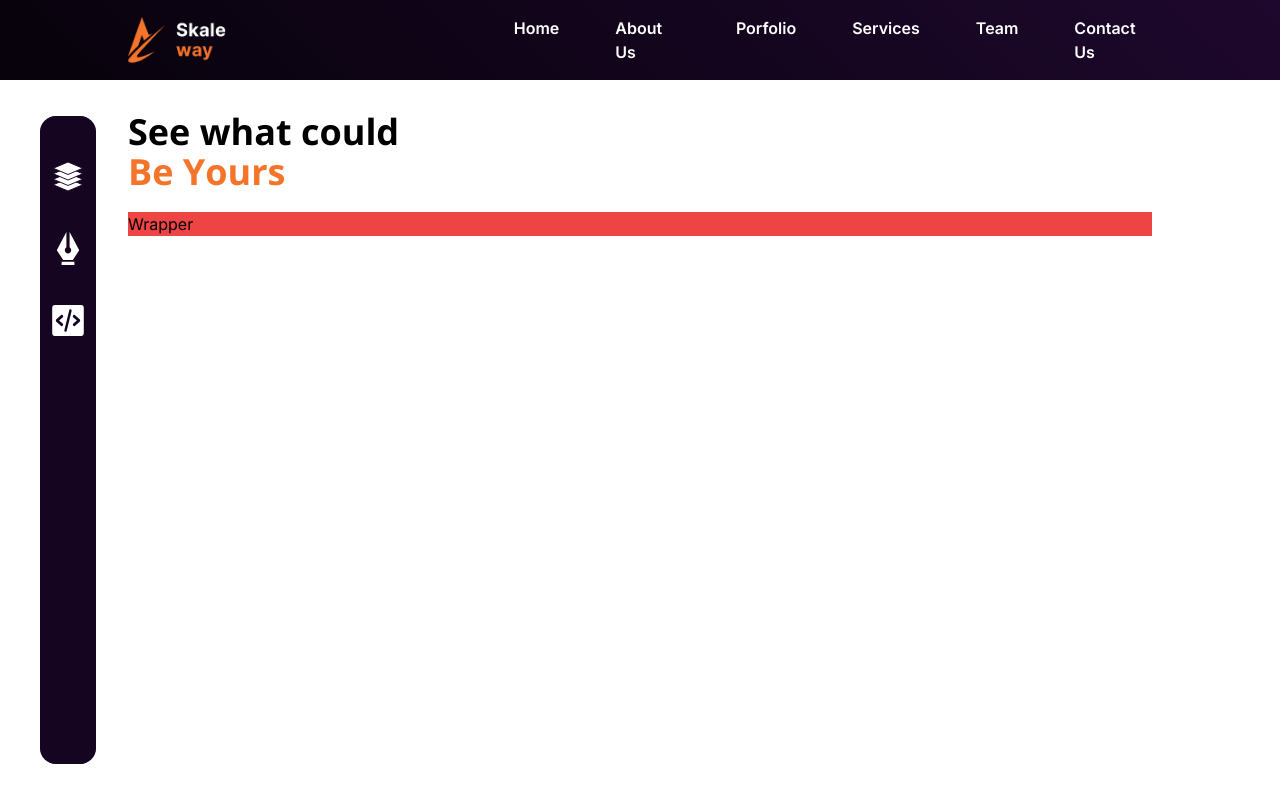
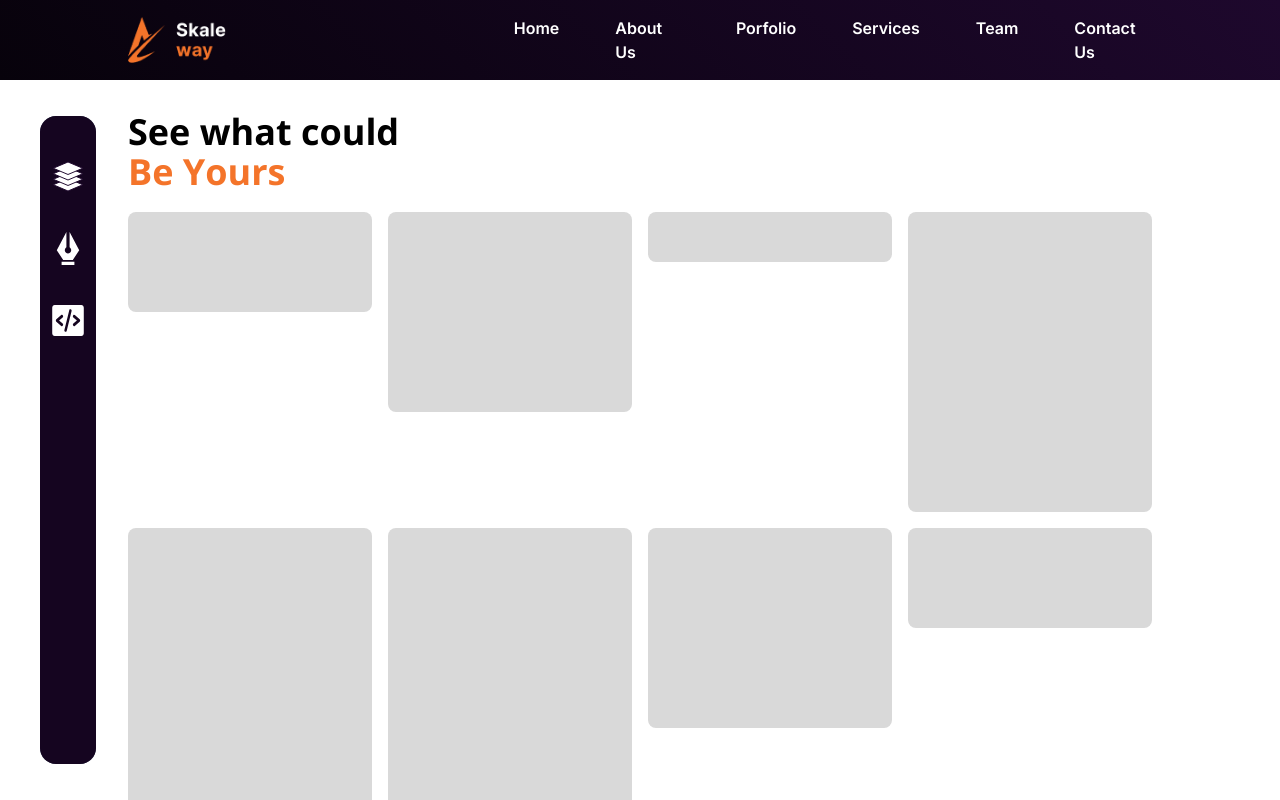
Before and after one commit to code-env/skaleway, a Next.js app: page /portfolio in a window 1280 px wide. Shown: the top 800 px of the page. Built offline with nearby package versions, Linux system fonts and the light colour scheme.

Commit message:
made some changes

```diff
--- a/src/app/(site)/components/Tools/Workers.tsx
+++ b/src/app/(site)/components/Tools/Workers.tsx
@@ -5,7 +5,7 @@ import Worker from "./Worker";
 const Workers: React.FC = () => {
   const workers = useDevelpers();
   return (
-    <div className="flex flex-col gap-2 flex-1 justify-between">
+    <div className="flex flex-col gap-2 flex-1 justify-between" id="team">
       {workers.map((worker, index) => (
         <div key={index} className="flex-1 flex flex-col gap-2">
           <p className="font-bold text-xl">{worker.name}</p>
--- a/src/app/(site)/components/services/Services.tsx
+++ b/src/app/(site)/components/services/Services.tsx
@@ -5,7 +5,7 @@ import React from "react";
 const Services = () => {
   const services = useServices();
   return (
-    <div className="responsive-px w-full">
+    <div className="responsive-px w-full" id="services">
       <div className="flex flex-col gap-10">
         <h1 className="font-sans text-[32px] text-secondary text-center font-semibold">
           Our Services
--- a/src/app/globals.css
+++ b/src/app/globals.css
@@ -18,10 +18,8 @@
 
 html {
   scroll-behavior: smooth !important;
+  scroll-padding: 5rem;
 }
-
-/* background: var(--linear-fill-hero, linear-gradient(224deg, #1E082D 0%, #07020B 100%));
-background: var(--linear-gradient, linear-gradient(224deg, #1E082D 0%, #07020B 100%)); */
 
 .bg-gradient {
   background: linear-gradient(224deg, #1e082d 0%, #07020b 100%);
@@ -85,6 +83,11 @@ background: var(--linear-gradient, linear-gradient(224deg, #1E082D 0%, #07020B 1
   content: "";
   height: 100%;
   width: 100%;
+  /* grid-template-rows: ; */
   background-color: red;
   position: absolute;
 }
+
+.projects {
+  grid-template-rows: masonry !important;
+}
--- /dev/null
+++ b/src/app/portfolio/components/Project.tsx
@@ -0,0 +1,18 @@
+import React from "react";
+
+interface projectProps {
+  height: number;
+}
+
+const Project: React.FC<projectProps> = ({ height }) => {
+  return (
+    <div
+      className="bg-neutral rounded-lg duration-300 cursor-pointer hover:shadow-lg"
+      style={{
+        height: height,
+      }}
+    ></div>
+  );
+};
+
+export default Project;
--- /dev/null
+++ b/src/app/portfolio/components/Projects.tsx
@@ -0,0 +1,43 @@
+import React from "react";
+import Project from "./Project";
+
+const Projects = () => {
+  const projects = [
+    {
+      height: 100,
+    },
+    {
+      height: 200,
+    },
+    {
+      height: 50,
+    },
+    {
+      height: 300,
+    },
+    {
+      height: 400,
+    },
+    {
+      height: 400,
+    },
+    {
+      height: 200,
+    },
+    {
+      height: 100,
+    },
+    {
+      height: 100,
+    },
+  ];
+  return (
+    <div className="grid grid-cols-1 sm:grid-cols-2 gap-4 grid-flow-dense md:grid-cols-3 projects grid-rows-[masonry] xl:grid-cols-4">
+      {projects.map((project, index) => (
+        <Project height={project.height} key={index} />
+      ))}
+    </div>
+  );
+};
+
+export default Projects;
--- a/src/app/portfolio/components/Wrapper.tsx
+++ b/src/app/portfolio/components/Wrapper.tsx
@@ -1,7 +1,12 @@
 import React from "react";
+import Projects from "./Projects";
 
 const Wrapper = () => {
-  return <div className="bg-red-500 flex-1">Wrapper</div>;
+  return (
+    <div className="flex-1">
+      <Projects />
+    </div>
+  );
 };
 
 export default Wrapper;
--- a/src/app/portfolio/page.tsx
+++ b/src/app/portfolio/page.tsx
@@ -12,6 +12,10 @@ const Porfolio = () => {
           <span className="text-primary">Be Yours</span>
         </p>
         <Wrapper />
+        <div />
+        <div />
+        <div />
+        <div />
       </div>
     </div>
   );
--- a/src/components/Header/Header.tsx
+++ b/src/components/Header/Header.tsx
@@ -4,14 +4,15 @@ import { useHeaderRoutes } from "@/constants";
 import React, { useEffect, useState } from "react";
 import NavItem from "./NavItem";
 import Logo from "../Logo";
-import { usePathname } from "next/navigation";
+import { useParams, usePathname } from "next/navigation";
 
 const Header = () => {
   const routes = useHeaderRoutes();
   const pathname = usePathname();
+  const params = useParams();
 
   useEffect(() => {
-    console.log(pathname);
+    console.log(params);
   }, []);
 
   const [bgColor, setBgColor] = useState(false);
@@ -47,6 +48,7 @@ const Header = () => {
               href={route.path}
               key={index}
               index={index}
+              link={route.link}
             />
           ))}
         </ul>
--- a/src/components/Header/NavItem.tsx
+++ b/src/components/Header/NavItem.tsx
@@ -6,11 +6,12 @@ import { fadeIn } from "@/utils/motion";
 
 interface NavItemProps {
   label: string;
-  href: string;
+  href?: string;
+  link?: string;
   index: number;
 }
 
-const NavItem: React.FC<NavItemProps> = ({ label, href, index }) => {
+const NavItem: React.FC<NavItemProps> = ({ label, href, link, index }) => {
   return (
     <motion.li
       variants={fadeIn(
@@ -22,12 +23,21 @@ const NavItem: React.FC<NavItemProps> = ({ label, href, index }) => {
       initial="hidden"
       animate="show"
     >
+      {href ? (
         <Link
           href={`#${href}`}
           className="font-semibold hover:opacity-75 transition"
         >
           {label}
         </Link>
+      ) : (
+        <Link
+          href={`${link}`}
+          className="font-semibold hover:opacity-75 transition"
+        >
+          {label}
+        </Link>
+      )}
     </motion.li>
   );
 };
--- a/src/constants/index.ts
+++ b/src/constants/index.ts
@@ -37,7 +37,7 @@ export const useHeaderRoutes = () => {
       },
       {
         name: "Porfolio",
-        path: "portfolio",
+        link: "/portfolio",
       },
       {
         name: "Services",
```
Lines whose indentation alone changed are shown as unchanged.
